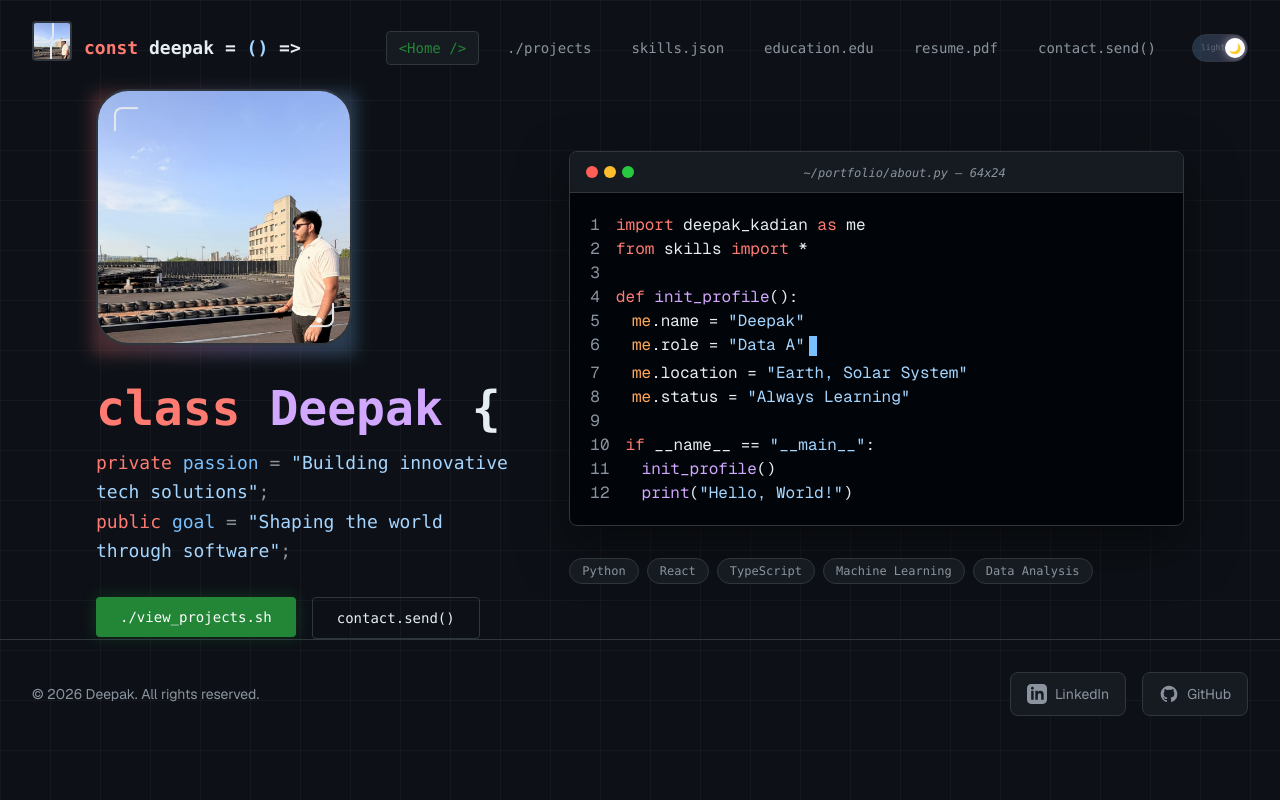
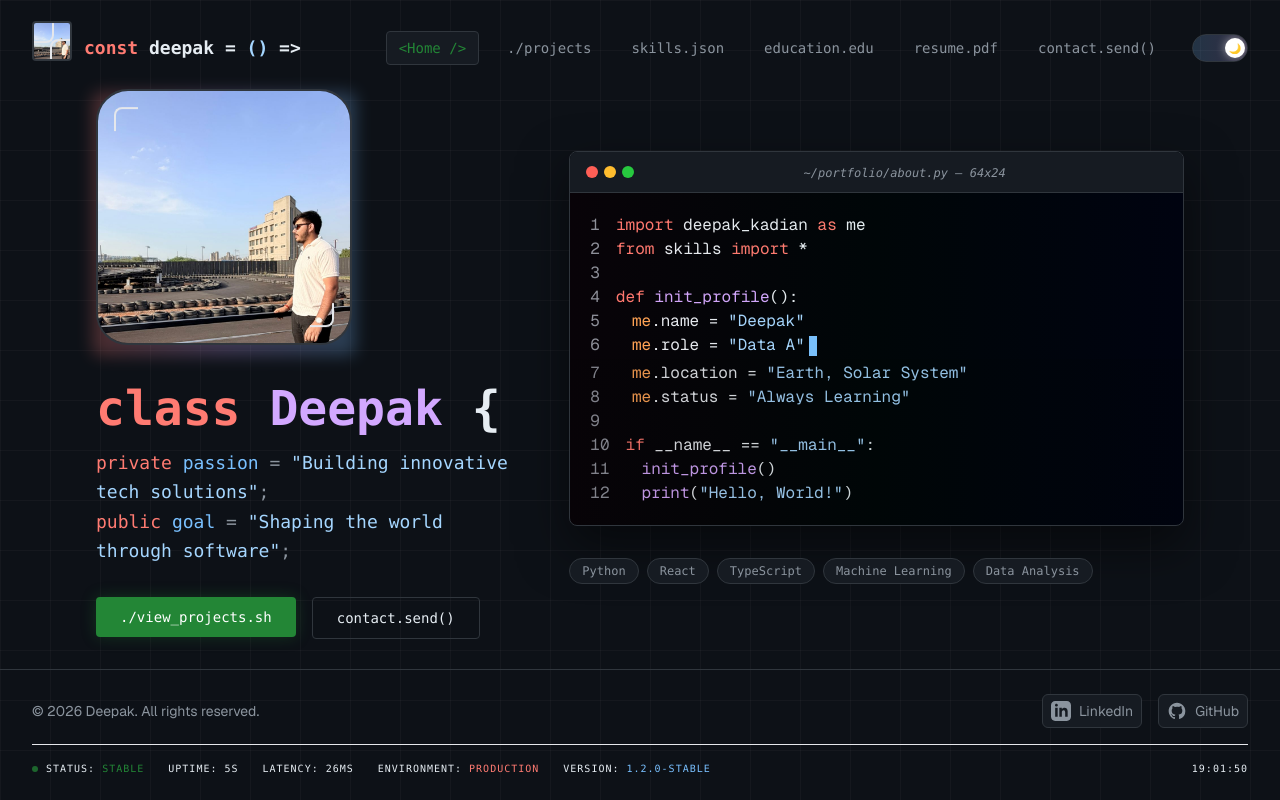
Before and after one commit to dkadian/web-portfolio, a Next.js app: page / in a window 1280 px wide. Built offline with nearby package versions, Linux system fonts and the light colour scheme.

Commit message:
changees

```diff
--- a/app/components/Footer.tsx
+++ b/app/components/Footer.tsx
@@ -2,12 +2,13 @@
 
 import React from "react";
 import SocialLinks from "./SocialLinks";
+import TechMetadata from "./TechMetadata";
 
 const Footer = () => {
   const currentYear = new Date().getFullYear();
 
   return (
-    <footer className="py-6 lg:py-8 border-t border-border">
+    <footer className="py-4 lg:py-6 border-t border-border mt-auto">
       <div className="max-w-7xl mx-auto px-4 sm:px-6 lg:px-8">
         <div className="flex flex-col md:flex-row items-center justify-between gap-4">
           <div className="text-muted text-xs sm:text-sm order-2 md:order-1">
@@ -17,6 +18,7 @@ const Footer = () => {
             <SocialLinks />
           </div>
         </div>
+        <TechMetadata />
       </div>
     </footer>
   );
--- a/app/components/SocialLinks.tsx
+++ b/app/components/SocialLinks.tsx
@@ -50,7 +50,7 @@ const SocialLinks = () => {
           href={social.href}
           target="_blank"
           rel="noopener noreferrer"
-          className="relative flex items-center justify-center gap-2 px-3 sm:px-4 py-2 bg-card border border-border rounded-lg text-muted hover:text-foreground hover:border-accent/50 hover:scale-105 transition-all duration-300 group overflow-hidden min-w-[44px] min-h-[44px]"
+          className="relative flex items-center justify-center gap-2 px-2 py-1.5 bg-card border border-border rounded-md text-muted hover:text-foreground hover:border-accent/50 hover:scale-105 transition-all duration-300 group overflow-hidden"
           aria-label={social.name}
         >
           {/* Glow effect on hover */}
--- /dev/null
+++ b/app/components/TechMetadata.tsx
@@ -0,0 +1,46 @@
+"use client";
+
+import React, { useState, useEffect } from "react";
+
+const TechMetadata = () => {
+  const [stats, setStats] = useState({
+    time: "",
+    uptime: "0s",
+    status: "STABLE",
+    latency: "24ms"
+  });
+
+  useEffect(() => {
+    const startTime = Date.now();
+
+    const interval = setInterval(() => {
+      const now = new Date();
+      const uptimeSec = Math.floor((Date.now() - startTime) / 1000);
+
+      setStats({
+        time: now.toLocaleTimeString([], { hour12: false }),
+        uptime: `${uptimeSec}s`,
+        status: "STABLE",
+        latency: `${Math.floor(Math.random() * 10) + 20}ms`
+      });
+    }, 1000);
+
+    return () => clearInterval(interval);
+  }, []);
+
+  return (
+    <div className="flex flex-wrap items-center gap-x-6 gap-y-2 font-mono text-[10px] text-muted/60 uppercase tracking-widest border-t border-border/50 pt-4 mt-4 w-full">
+      <div className="flex items-center gap-2">
+        <span className="w-1.5 h-1.5 rounded-full bg-accent animate-pulse"></span>
+        <span>Status: <span className="text-accent">{stats.status}</span></span>
+      </div>
+      <div>Uptime: {stats.uptime}</div>
+      <div>Latency: {stats.latency}</div>
+      <div>Environment: <span className="text-syntax-keyword">Production</span></div>
+      <div>Version: <span className="text-syntax-number">1.2.0-stable</span></div>
+      <div className="ml-auto">{stats.time}</div>
+    </div>
+  );
+};
+
+export default TechMetadata;
--- a/app/components/ThemeToggle.tsx
+++ b/app/components/ThemeToggle.tsx
@@ -36,11 +36,6 @@ const ThemeToggle = () => {
           {isDark ? "🌙" : "☀️"}
         </span>
       </motion.div>
-
-      <div className="absolute inset-0 flex items-center justify-between px-2 font-mono text-[8px] pointer-events-none opacity-60">
-        <span className={!isDark ? "text-accent font-bold" : "text-muted"}>light</span>
-        <span className={isDark ? "text-accent font-bold" : "text-muted"}>dark</span>
-      </div>
     </button>
   );
 };
--- a/app/contact/page.tsx
+++ b/app/contact/page.tsx
@@ -71,8 +71,8 @@ const ContactPage = () => {
   };
 
   return (
-    <div className="min-h-screen bg-background text-foreground pt-24 bg-dots">
-      <section className="py-12 lg:py-20">
+    <div className="min-h-screen flex flex-col bg-background text-foreground pt-24 bg-dots">
+      <section className="flex-grow py-12 lg:py-20">
         <div className="max-w-6xl mx-auto px-4 sm:px-6 lg:px-8">
 
           <div className="mb-12 text-center animate-fadeIn">
--- a/app/cv/page.tsx
+++ b/app/cv/page.tsx
@@ -23,9 +23,9 @@ const CVPage = () => {
   };
 
   return (
-    <div className="min-h-screen bg-background text-foreground pt-24 bg-grid">
+    <div className="min-h-screen flex flex-col bg-background text-foreground pt-24 bg-grid">
       {/* CV Section */}
-      <section className="py-12 lg:py-20">
+      <section className="flex-grow py-12 lg:py-20">
         <div className="max-w-7xl mx-auto px-4 sm:px-6 lg:px-8">
 
           <div className="mb-12 text-center lg:text-left">
--- a/app/education/page.tsx
+++ b/app/education/page.tsx
@@ -18,8 +18,8 @@ const currentCGPA = (declaredSemesters.reduce((acc, sem) => acc + sem.sgpa, 0) /
 
 const EducationPage = () => {
   return (
-    <div className="min-h-screen bg-background text-foreground pt-24 bg-grid">
-      <section className="py-12 lg:py-20">
+    <div className="min-h-screen flex flex-col bg-background text-foreground pt-24 bg-grid">
+      <section className="flex-grow py-12 lg:py-20">
         <div className="max-w-7xl mx-auto px-4 sm:px-6 lg:px-8">
 
           <div className="mb-12 text-center lg:text-left">
--- a/app/globals.css
+++ b/app/globals.css
@@ -211,6 +211,27 @@ body {
 .terminal-body {
   padding: 20px;
   font-family: var(--font-geist-mono), monospace;
+  position: relative;
+}
+
+.terminal-body::after {
+  content: " ";
+  display: block;
+  position: absolute;
+  top: 0;
+  left: 0;
+  bottom: 0;
+  right: 0;
+  background: linear-gradient(rgba(18, 16, 16, 0) 50%, rgba(0, 0, 0, 0.05) 50%), linear-gradient(90deg, rgba(255, 0, 0, 0.02), rgba(0, 255, 0, 0.01), rgba(0, 0, 255, 0.02));
+  z-index: 2;
+  background-size: 100% 4px, 3px 100%;
+  pointer-events: none;
+  opacity: 0.3;
+}
+
+.dark .terminal-body::after {
+  background: linear-gradient(rgba(18, 16, 16, 0) 50%, rgba(0, 0, 0, 0.1) 50%), linear-gradient(90deg, rgba(255, 0, 0, 0.03), rgba(0, 255, 0, 0.01), rgba(0, 0, 255, 0.03));
+  opacity: 1;
 }
 
 .code-keyword { color: var(--syntax-keyword); }
--- a/app/page.tsx
+++ b/app/page.tsx
@@ -52,8 +52,8 @@ const HomePage = () => {
   }, []);
 
   return (
-    <div className="min-h-screen bg-background text-foreground pt-24 pb-12 bg-grid">
-      <section className="max-w-6xl mx-auto px-4 sm:px-6 lg:px-8">
+    <div className="min-h-screen flex flex-col bg-background text-foreground pt-24 bg-grid">
+      <section className="flex-grow max-w-6xl mx-auto px-4 sm:px-6 lg:px-8">
         <div className="grid lg:grid-cols-12 gap-12 items-center">
 
           {/* Left Side: Intro & Visual */}
--- a/app/projects/page.tsx
+++ b/app/projects/page.tsx
@@ -35,8 +35,8 @@ const projects = [
 
 const ProjectsPage = () => {
   return (
-    <div className="min-h-screen bg-background text-foreground pt-24 bg-grid">
-      <section className="py-12 lg:py-20">
+    <div className="min-h-screen flex flex-col bg-background text-foreground pt-24 bg-grid">
+      <section className="flex-grow py-12 lg:py-20">
         <div className="max-w-7xl mx-auto px-4 sm:px-6 lg:px-8">
           <div className="mb-12 text-center lg:text-left">
             <h2 className="text-3xl lg:text-5xl font-bold font-mono mb-4">
--- a/app/skills/page.tsx
+++ b/app/skills/page.tsx
@@ -41,8 +41,8 @@ const SkillsPage = () => {
   const categories = Object.entries(skillsData);
 
   return (
-    <div className="min-h-screen bg-background text-foreground pt-24 bg-dots">
-      <section className="py-12 lg:py-20">
+    <div className="min-h-screen flex flex-col bg-background text-foreground pt-24 bg-dots">
+      <section className="flex-grow py-12 lg:py-20">
         <div className="max-w-7xl mx-auto px-4 sm:px-6 lg:px-8">
           <div className="mb-12 text-center lg:text-left">
             <h2 className="text-3xl lg:text-5xl font-bold font-mono mb-4">
```
